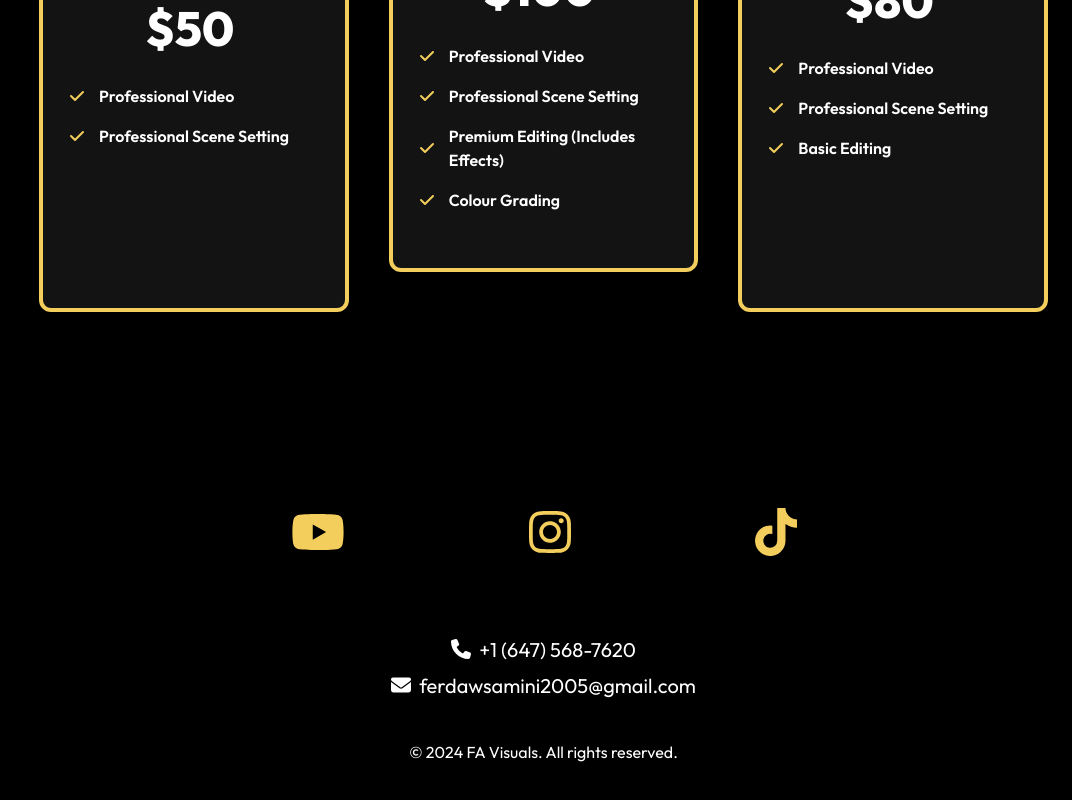
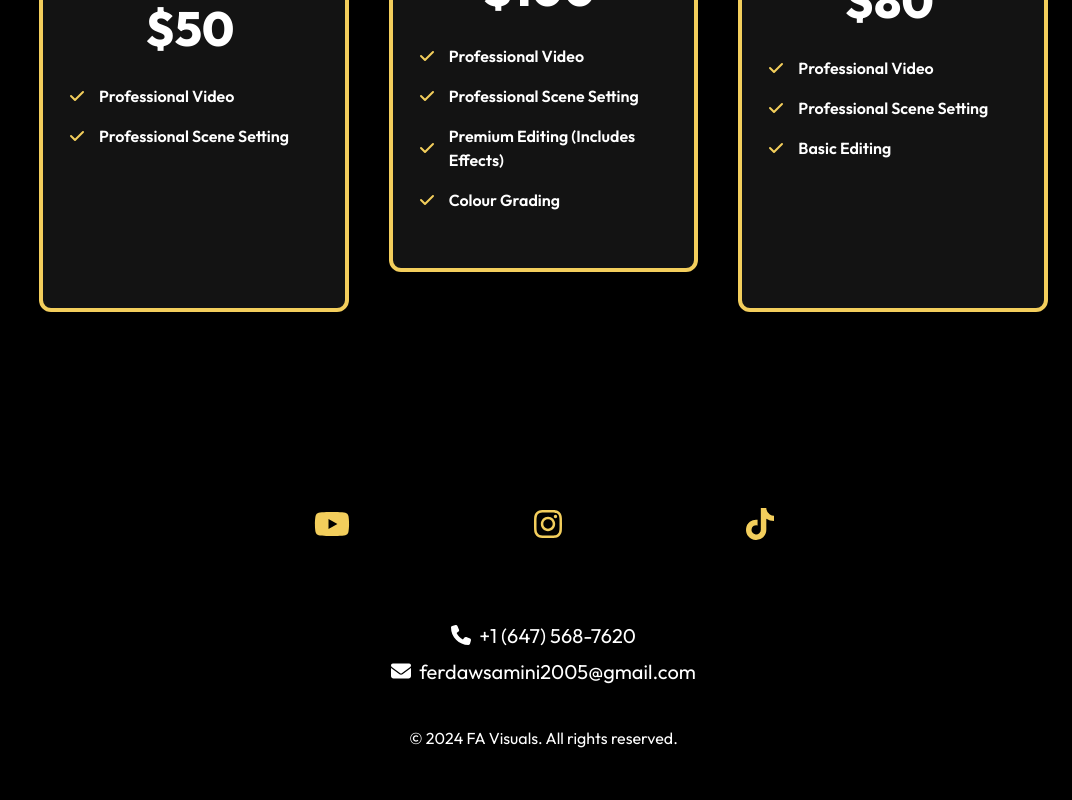
Before and after one commit to shamsharoon/FAVISUALS, a React (Vite) app: page / in a window 1280 px wide. Shown: the part 4342-5142 px from the top of the page, without its empty margins (208-1280 px from the left). Built offline with nearby package versions, Linux system fonts and the light colour scheme.

Commit message:
added words and footer

```diff
--- a/src/components/Footer.jsx
+++ b/src/components/Footer.jsx
@@ -9,13 +9,13 @@ function Footer() {
       <div className="container w-full mx-auto flex flex-col items-center justify-center">
         <div className="flex space-x-6 mb-4 lg:gap-28 gap-2 pb-10">
           <a href="https://www.youtube.com" target="_blank" rel="noopener noreferrer">
-            <FontAwesomeIcon icon={faYoutube} className='text-primary hover:bg-primary hover:text-black p-6 hover:rounded-full' size="3x" />
+            <FontAwesomeIcon icon={faYoutube} className='text-primary hover:bg-primary hover:text-black p-6 hover:rounded-full' size="2x" />
           </a>
           <a href="https://www.instagram.com" target="_blank" rel="noopener noreferrer">
-            <FontAwesomeIcon icon={faInstagram} className='text-primary hover:bg-primary hover:text-black p-6 rounded-full' size="3x" />
+            <FontAwesomeIcon icon={faInstagram} className='text-primary hover:bg-primary hover:text-black p-6 rounded-full' size="2x" />
           </a>
           <a href="https://www.tiktok.com" target="_blank" rel="noopener noreferrer">
-            <FontAwesomeIcon icon={faTiktok} className='text-primary hover:bg-primary hover:text-black p-6 rounded-full' size="3x" />
+            <FontAwesomeIcon icon={faTiktok} className='text-primary hover:bg-primary hover:text-black p-6 rounded-full' size="2x" />
           </a>
         </div>
         <div className="text-center mb-10">
--- a/src/components/Hero.jsx
+++ b/src/components/Hero.jsx
@@ -80,8 +80,8 @@ function Hero() {
             <Cursor />
           </h1>
           {showStartText && (
-            <p className="lg:text-[24px] block lg:hidden text-[16px] font-medium py-4 px-8 rounded-full  cursor-pointer">
-
+            <p className="absolute lg:bottom-32 bottom-40 text-md font-bold lg:hidden flex justify-center w-full">
+              start video
             </p>
           )}
           {showFerdawsText && (
@@ -90,7 +90,7 @@ function Hero() {
           <p className="lg:text-[18px] lg:block hidden text-[16px] mx-52 font-medium text-white">
             Lorem ipsum, dolor sit amet consectetur adipisicing elit. Porro consequuntur quis quae perferendis. Temporibus, sunt impedit non voluptas distinctio, architecto dolores nam quibusdam optio neque fuga quas. Accusamus, alias et!
           </p>
-          <div className="absolute lg:bottom-32  flex justify-center w-full">
+          <div className="absolute lg:bottom-32 bottom-28 flex justify-center w-full">
             <svg className="w-12 h-12 animate-bounce text-primary" fill="none" stroke="currentColor" strokeWidth="2" viewBox="0 0 24 24" xmlns="http://www.w3.org/2000/svg">
               <path strokeLinecap="round" strokeLinejoin="round" d="M19 9l-7 7-7-7"></path>
             </svg>
```
